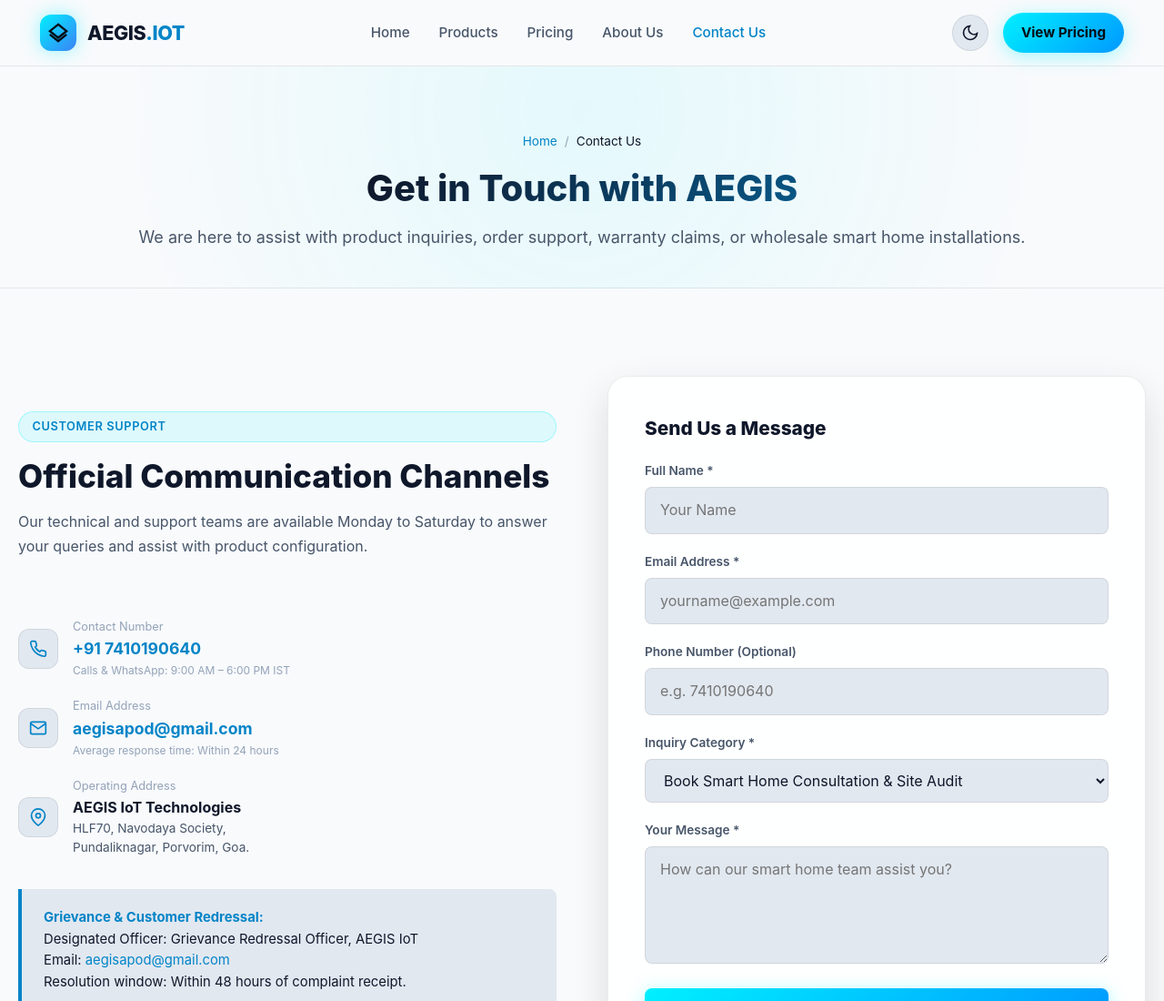
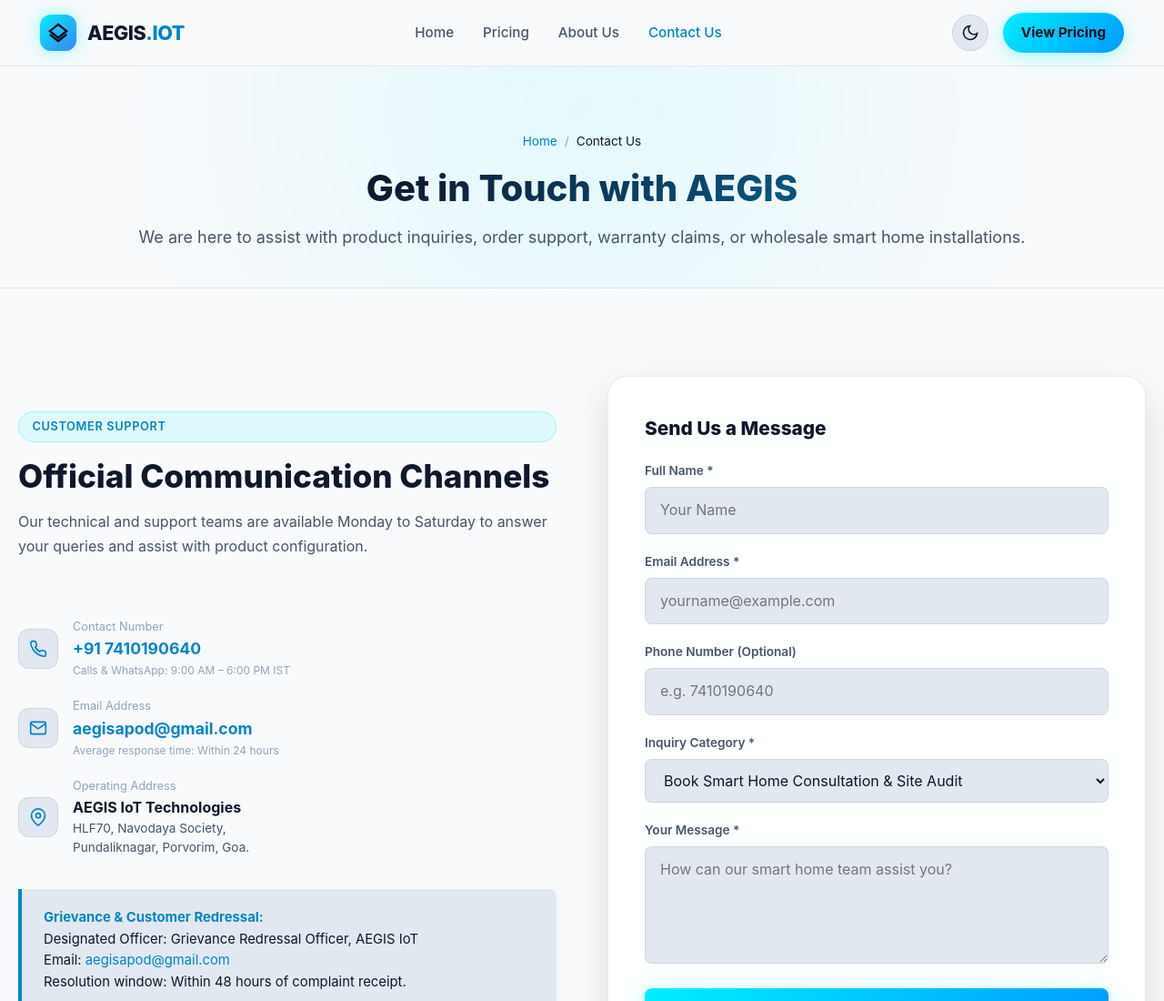
Before and after one commit to swayamsawant42/aegis-smarthome, a plain HTML site: page contact.html in a window 1280 px wide. Shown: the top 1100 px of the page at 91% size. Drawn offline with Linux system fonts and the light colour scheme.

Commit message:
Remove Products link from navigation menu

```diff
--- a/contact.html
+++ b/contact.html
@@ -26,7 +26,6 @@
       <nav>
         <ul class="nav-menu" id="nav-menu">
           <li><a href="index.html" class="nav-link">Home</a></li>
-          <li><a href="index.html#products" class="nav-link">Products</a></li>
           <li><a href="pricing.html" class="nav-link">Pricing</a></li>
           <li><a href="about.html" class="nav-link">About Us</a></li>
           <li><a href="contact.html" class="nav-link active">Contact Us</a></li>
```
